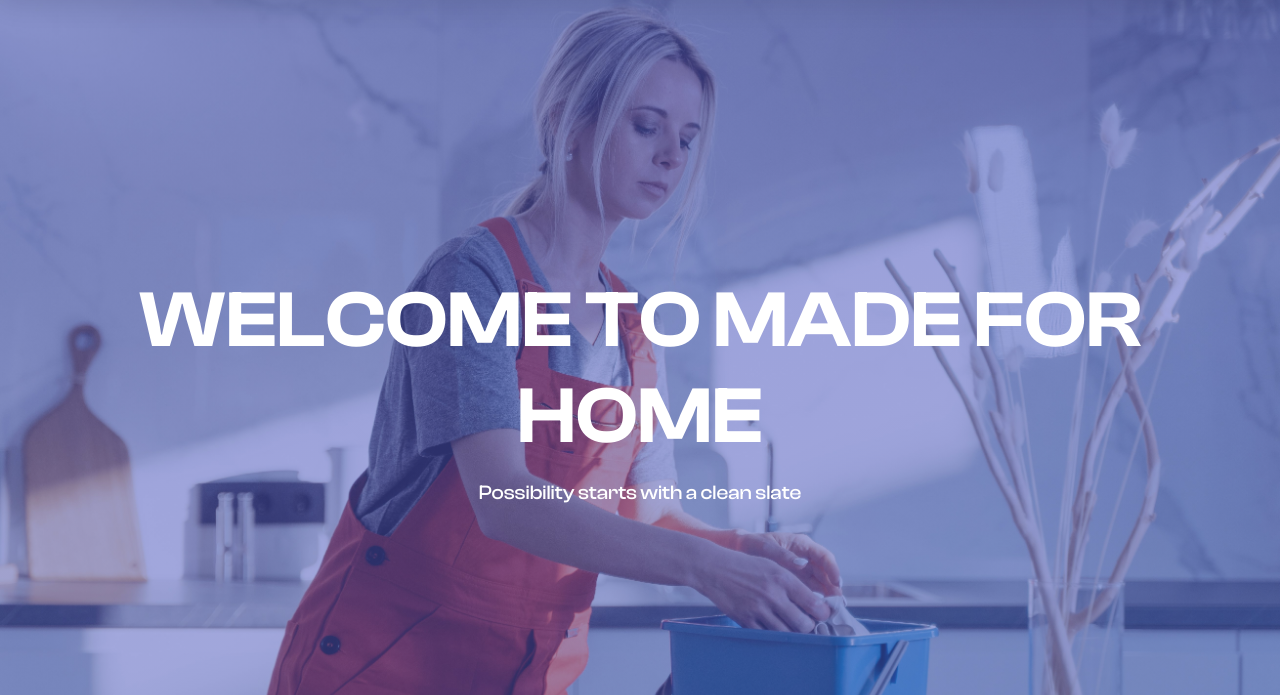
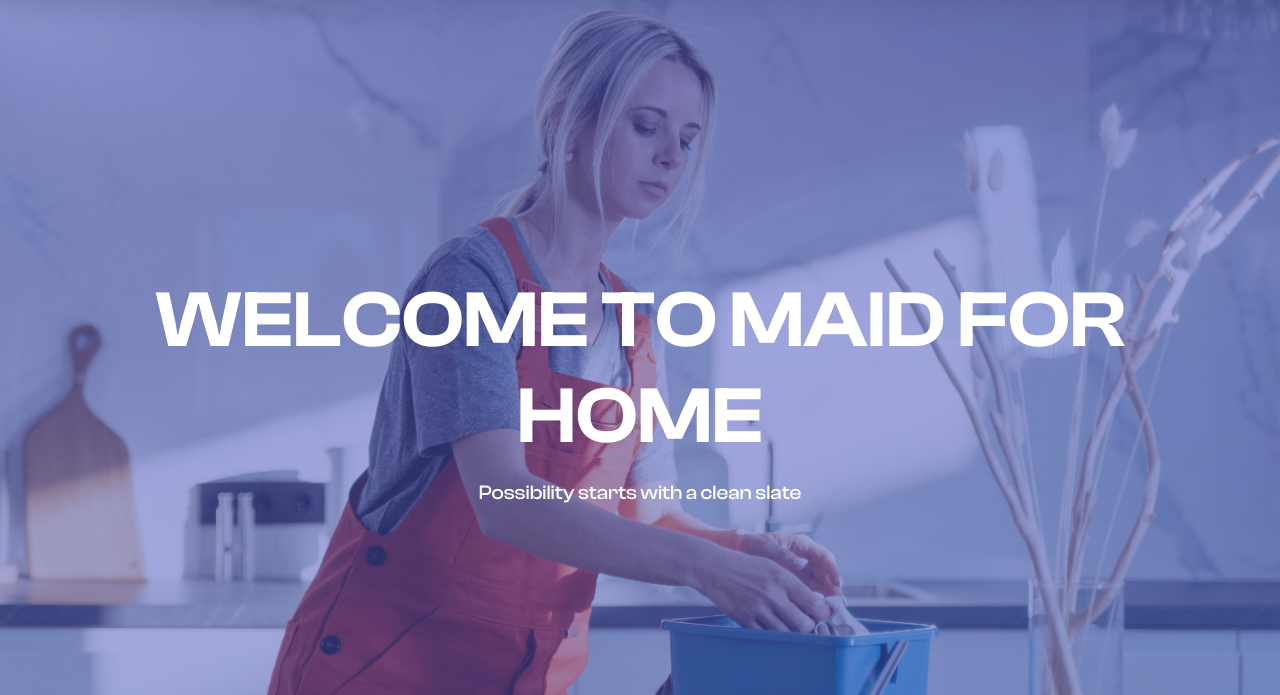
Before and after one commit to AgnesGeller/Made-for-Home, a plain HTML site: page index.html in a window 1280 px wide. Shown: the part 105-800 px from the top of the page. Drawn offline with nearby package versions, Linux system fonts and the light colour scheme.

Commit message:
CORRECTION

```diff
--- a/index.html
+++ b/index.html
@@ -52,7 +52,7 @@
         <div class="container">
             <div class="row">
                 <div class="col-12">
-                    <h1 data-aos="fade-left" class="text-uppercase text-white fw-semibold display-1">Welcome to Made for Home</h1>
+                    <h1 data-aos="fade-left" class="text-uppercase text-white fw-semibold display-1">Welcome to Maid for Home</h1>
                     <h5 class="text-white mt-3 mb-4" data-aos="fade-right">Possibility starts with a clean slate</h5>
                     <div data-aos="fade-up" data-aos-delay="50">
 
```
